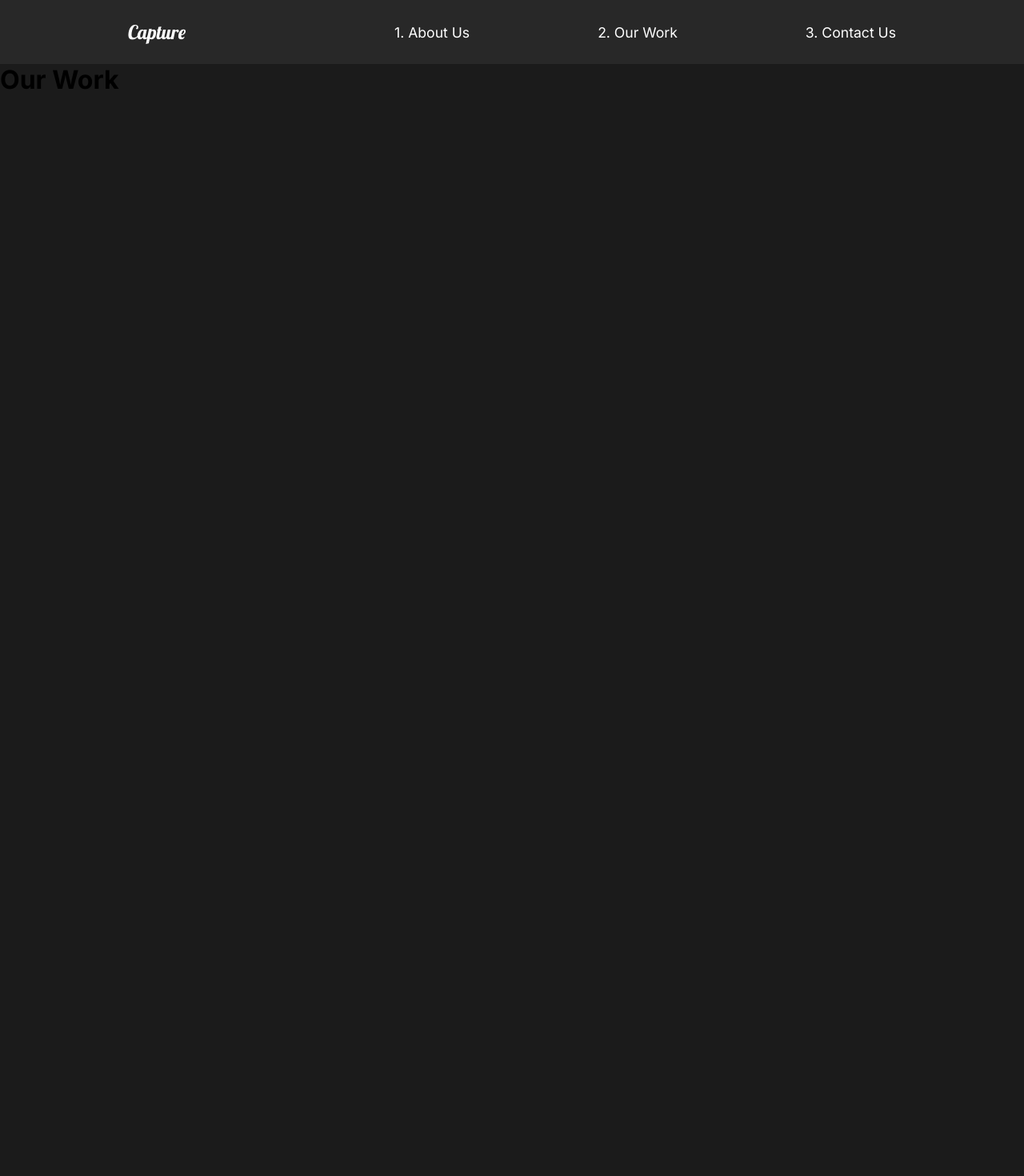
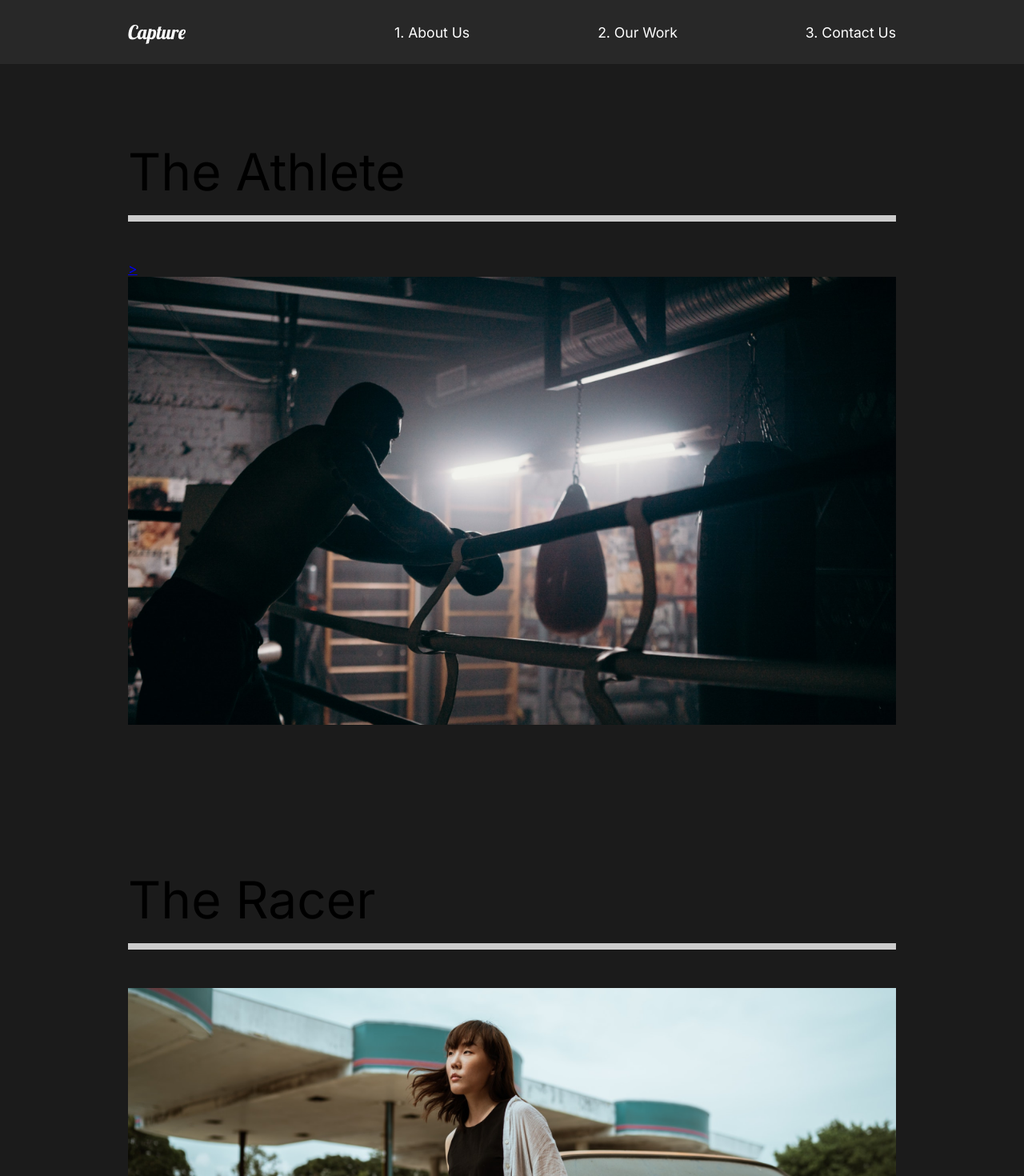
Before and after one commit to dan-jel/react-portfolio, a React (Create React App) app: page /work in a window 1280 px wide. Shown: the top 1470 px of the page at 80% size. Before the commit the page ends 800 px from the top, so only its background shows below. Built offline with nearby package versions, Linux system fonts and the light colour scheme.

Commit message:
dynamic project pages

```diff
--- a/src/App.js
+++ b/src/App.js
@@ -5,6 +5,7 @@
 import ContactUs from "./pages/ContactUs";
 import OurWork from "./pages/OurWork";
 import { Switch, Route } from "react-router-dom";
+import MovieDetail from "./pages/MovieDetail";
 
 function App() {
   return (
@@ -15,8 +16,11 @@
         <Route path="/" exact>
           <AboutUs />
         </Route>
-        <Route path="/work">
+        <Route path="/work" exact>
           <OurWork />
+        </Route>
+        <Route path="/work/:id">
+          <MovieDetail />
         </Route>
         <Route path="/contact">
           <ContactUs />
--- /dev/null
+++ b/src/movieState.js
@@ -0,0 +1,81 @@
+//Import Images
+import athlete from "./img/athlete-small.png";
+import goodtimes from "./img/goodtimes-small.png";
+import theracer from "./img/theracer-small.png";
+import athlete2 from "./img/athlete2.png";
+import goodtimes2 from "./img/good-times2.jpg";
+import theracer2 from "./img/the-racer2.jpg";
+
+export const MovieState = () => {
+  return [
+    {
+      title: "The Athlete",
+      mainImg: athlete,
+      secondaryImg: athlete2,
+      url: "/work/the-athlete",
+      awards: [
+        {
+          title: "Truly A masterpiece",
+          description:
+            "“Lorem Ipsum is simply dummy text of the printing and typesetting industry.”",
+        },
+        {
+          title: "Fresh look on a brutal sport.",
+          description:
+            "“Lorem Ipsum is simply dummy text of the printing and typesetting industry.”",
+        },
+        {
+          title: "It’s okay lmao.",
+          description:
+            "“Lorem Ipsum is simply dummy text of the printing and typesetting industry.”",
+        },
+      ],
+    },
+    {
+      title: "Good Times",
+      mainImg: goodtimes,
+      url: "/work/good-times",
+      secondaryImg: goodtimes2,
+      awards: [
+        {
+          title: "Truly A masterpiece",
+          description:
+            "“Lorem Ipsum is simply dummy text of the printing and typesetting industry.”",
+        },
+        {
+          title: "Fresh look on a brutal sport.",
+          description:
+            "“Lorem Ipsum is simply dummy text of the printing and typesetting industry.”",
+        },
+        {
+          title: "It’s okay lmao.",
+          description:
+            "“Lorem Ipsum is simply dummy text of the printing and typesetting industry.”",
+        },
+      ],
+    },
+    {
+      title: "The Racer",
+      mainImg: theracer,
+      url: "/work/the-racer",
+      secondaryImg: theracer2,
+      awards: [
+        {
+          title: "Truly A masterpiece",
+          description:
+            "“Lorem Ipsum is simply dummy text of the printing and typesetting industry.”",
+        },
+        {
+          title: "Fresh look on a brutal sport.",
+          description:
+            "“Lorem Ipsum is simply dummy text of the printing and typesetting industry.”",
+        },
+        {
+          title: "It’s okay lmao.",
+          description:
+            "“Lorem Ipsum is simply dummy text of the printing and typesetting industry.”",
+        },
+      ],
+    },
+  ];
+};
--- /dev/null
+++ b/src/pages/MovieDetail.js
@@ -0,0 +1,106 @@
+import React, { useState, useEffect } from "react";
+import styled from "styled-components";
+import { useHistory } from "react-router-dom";
+import { MovieState } from "../movieState";
+
+const MovieDetail = () => {
+  const history = useHistory();
+  const url = history.location.pathname;
+  const [movies, setMovies] = useState(MovieState);
+  const [movie, setMovie] = useState(null);
+
+  useEffect(() => {
+    const currentMovie = movies.filter((stateMovie) => stateMovie.url === url);
+    setMovie(currentMovie[0]);
+  }, [movies, url]);
+
+  return (
+    <>
+      {movie && (
+        <Details>
+          <Headline>
+            <h2>{movie.title}</h2>
+            <img src={movie.mainImg} alt="movie" />
+          </Headline>
+          <Awards>
+            {movie.awards.map((award) => (
+              <Award
+                title={award.title}
+                description={award.description}
+                key={award.title}
+              />
+            ))}
+          </Awards>
+          <ImageDisplay>
+            <img src={movie.secondaryImg} alt="second" />
+          </ImageDisplay>
+        </Details>
+      )}
+    </>
+  );
+};
+
+const ImageDisplay = styled.div`
+  min-height: 50vh;
+  img {
+    width: 100%;
+    height: 100vh;
+    object-fit: cover;
+  }
+`;
+
+const Details = styled.div`
+  color: white;
+`;
+
+const Headline = styled.div`
+  min-height: 90vh;
+  padding-top: 3rem;
+  position: relative;
+  h2 {
+    width: 100%;
+    text-align: center;
+    padding-bottom: 3rem;
+  }
+  img {
+    width: 100%;
+    height: 70vh;
+    object-fit: cover;
+  }
+`;
+
+const Awards = styled.div`
+  min-height: 80vh;
+  display: flex;
+  margin: 5rem 10rem;
+  align-items: center;
+  justify-content: space-around;
+`;
+
+const AwardStyle = styled.div`
+  padding: 5rem;
+  h3 {
+    font-size: 2rem;
+  }
+  .line {
+    width: 70%;
+    background: #23d997;
+    height: 0.5rem;
+    margin: 1rem 0rem;
+  }
+  p {
+    padding: 2rem 0rem;
+  }
+`;
+
+const Award = ({ title, description }) => {
+  return (
+    <AwardStyle>
+      <h3>{title}</h3>
+      <div className="line"></div>
+      <p>{description}</p>
+    </AwardStyle>
+  );
+};
+
+export default MovieDetail;
--- a/src/pages/OurWork.js
+++ b/src/pages/OurWork.js
@@ -1,11 +1,61 @@
 import React from "react";
+import styled from "styled-components";
+import { Link } from "react-router-dom";
+// images
+import athlete from "../img/athlete-small.png";
+import theracer from "../img/theracer-small.png";
+import goodtimes from "../img/goodtimes-small.png";
 
 const OurWork = () => {
   return (
-    <div>
-      <h1>Our Work</h1>
-    </div>
+    <Work>
+      <Movie>
+        <h2>The Athlete</h2>
+        <div className="line"></div>
+        <Link to="/work/the-athlete">
+          >
+          <img src={athlete} alt="athlete" />
+        </Link>
+      </Movie>
+      <Movie>
+        <h2>The Racer</h2>
+        <div className="line"></div>
+        <Link to="/work/the-racer">
+          <img src={theracer} alt="the racer" />
+        </Link>
+      </Movie>
+      <Movie>
+        <h2>Goodtimes</h2>
+        <div className="line"></div>
+        <Link to="/work/good-times">
+          <img src={goodtimes} alt="Goodtimes" />
+        </Link>
+      </Movie>
+    </Work>
   );
 };
 
+const Work = styled.div`
+  min-height: 100vh;
+  overflow: hidden;
+  padding: 5rem 10rem;
+  h2 {
+    padding: 1rem 0rem;
+  }
+`;
+
+const Movie = styled.div`
+  padding-bottom: 10rem;
+  .line {
+    height: 0.5rem;
+    background: #cccccc;
+    margin-bottom: 3rem;
+  }
+  img {
+    width: 100%;
+    height: 70vh;
+    object-fit: cover;
+  }
+`;
+
 export default OurWork;
```
